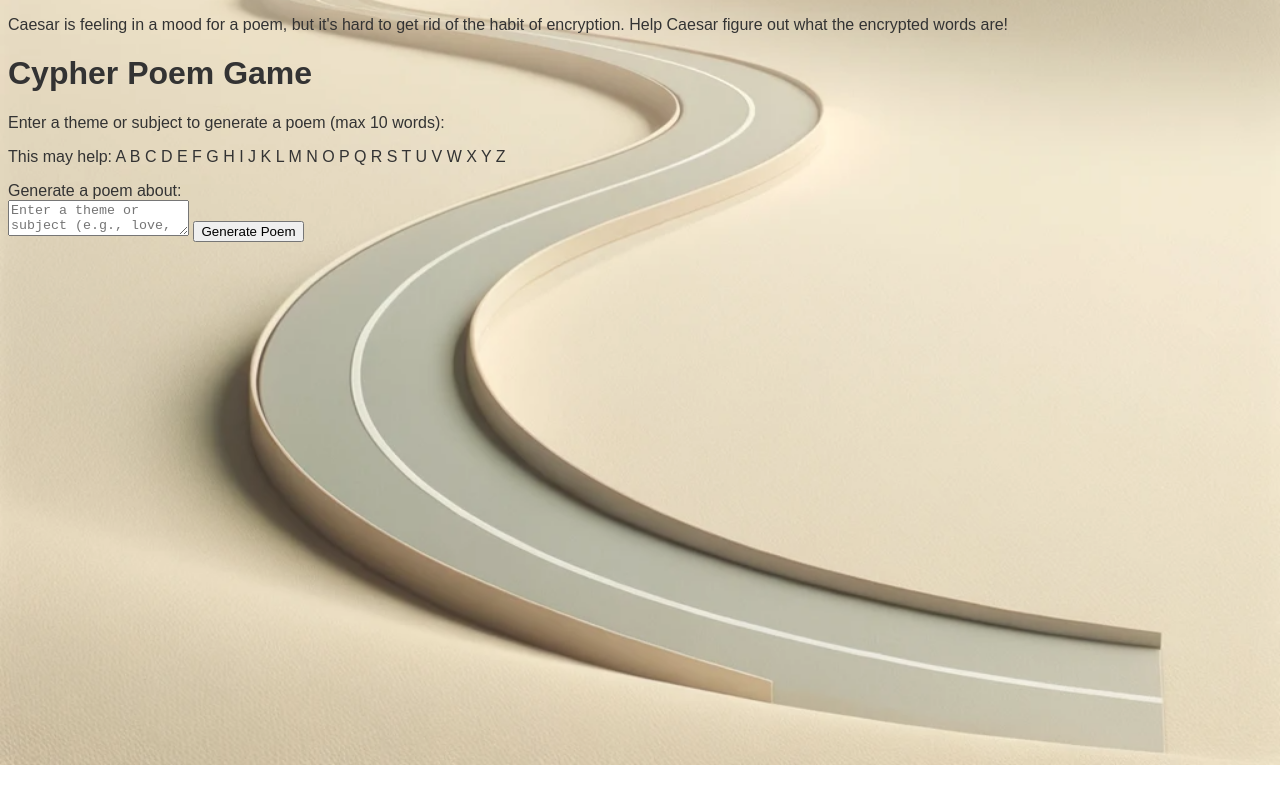
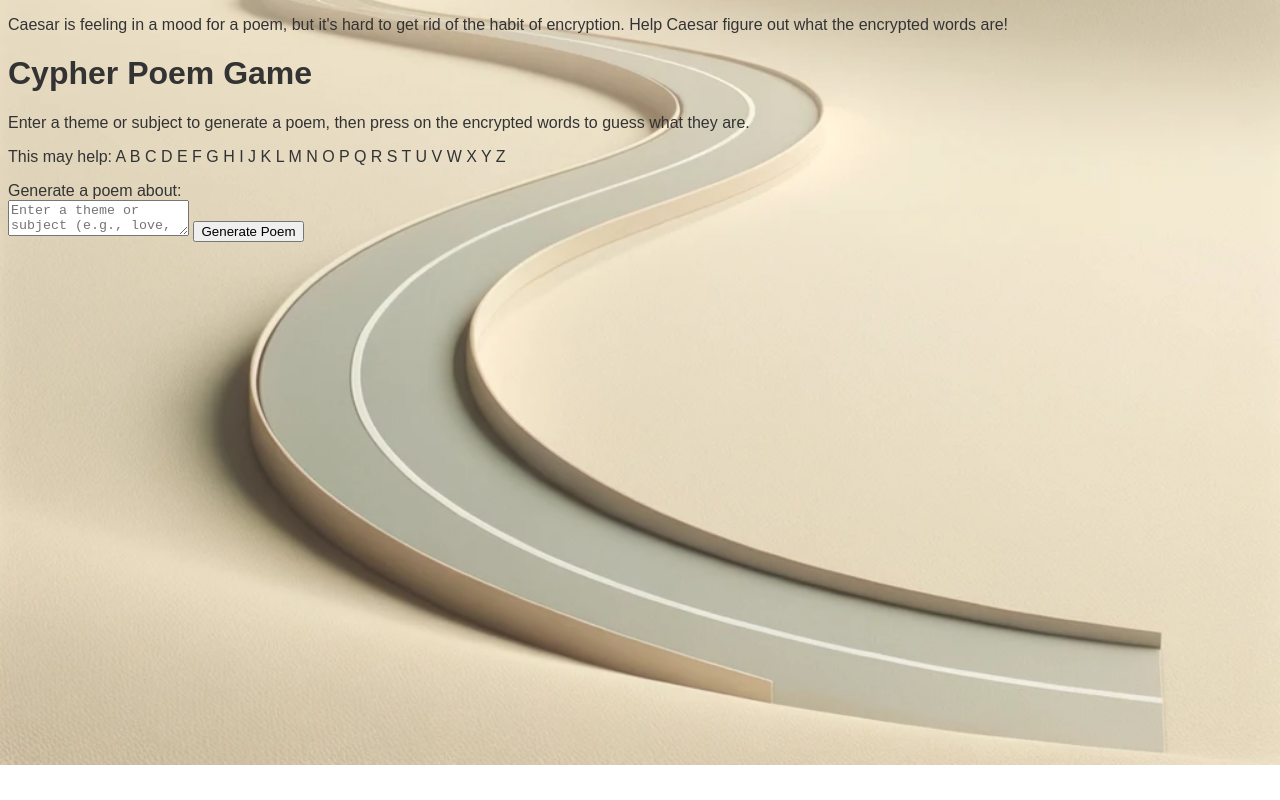
Before and after one commit to Scrmr/CaesarPoem, a website: page cypherpoem.html in a window 1280 px wide. Drawn offline with Linux system fonts and the light colour scheme.

Commit message:
04.12.2023 ed1

```diff
--- a/cypherpoem.html
+++ b/cypherpoem.html
@@ -21,7 +21,7 @@
 
     <div class="game-container">
         <h1>Cypher Poem Game</h1>
-        <p>Enter a theme or subject to generate a poem (max 10 words):</p>
+        <p>Enter a theme or subject to generate a poem, then press on the encrypted words to guess what they are.</p>
 
        <p>This may help: A B C D E F G H I J K L M N O P Q R S T U V W X Y Z</p>
         <main>
```
